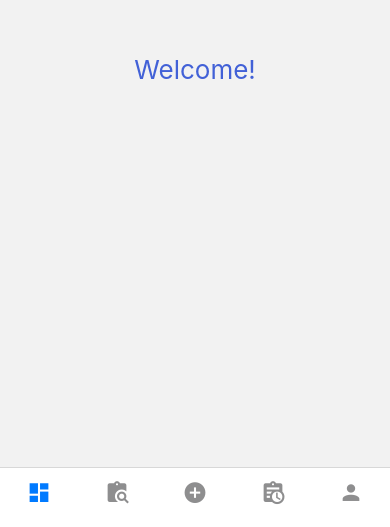
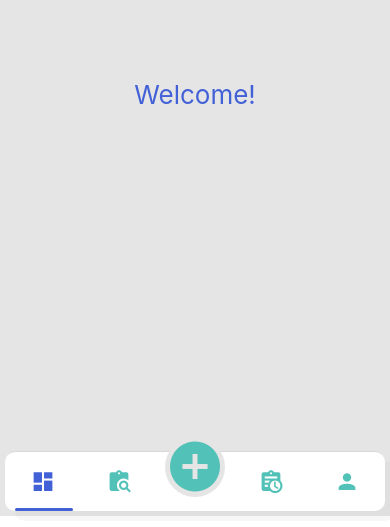
Before and after one commit to Pashkagreen/SkyDent, a React Native app: screen / in a window 390 px wide. Shown: the part 328-855 px from the top of the page. Built offline with nearby package versions, Linux system fonts and the light colour scheme.

Commit message:
added animation for bottom bar

```diff
--- a/App.js
+++ b/App.js
@@ -1,5 +1,6 @@
 import React, {useEffect} from 'react';
-import {NavigationContainer} from '@react-navigation/native';
+import {DefaultTheme, NavigationContainer} from '@react-navigation/native';
+import {Colors} from './src/utils/colors';
 
 import SplashScreen from 'react-native-splash-screen';
 import Tabs from './src/navigation/tabs';
@@ -10,10 +11,18 @@ const App = () => {
   }, []);
 
   return (
-    <NavigationContainer>
+    <NavigationContainer theme={navTheme}>
       <Tabs />
     </NavigationContainer>
   );
 };
 
 export default App;
+
+const navTheme = {
+  ...DefaultTheme,
+  colors: {
+    ...DefaultTheme.colors,
+    background: Colors.backgroundGrey,
+  },
+};
--- a/src/navigation/tabs.js
+++ b/src/navigation/tabs.js
@@ -1,17 +1,31 @@
 import {createBottomTabNavigator} from '@react-navigation/bottom-tabs';
 import screens from '../screens';
-import {StyleSheet} from 'react-native';
 import {Colors} from '../utils/colors';
+import {
+  Animated,
+  Platform,
+  StyleSheet,
+  TouchableOpacity,
+  View,
+} from 'react-native';
 import MaterialCommunityIcons from 'react-native-vector-icons/MaterialCommunityIcons';
+import {useRef} from 'react';
+import {useGetWidth} from '../utils/func';
 
 const Tab = createBottomTabNavigator();
 
 const Tabs = () => {
+  const width = useGetWidth();
+  const tabOffsetValue = useRef(new Animated.Value(0)).current;
   return (
+    <>
       <Tab.Navigator
         screenOptions={{
           tabBarShowLabel: false,
           headerShown: false,
+          tabBarStyle: styles.tabs,
+          tabBarActiveTintColor: Colors.blue,
+          tabBarInactiveTintColor: Colors.paleGreen,
         }}>
         <Tab.Screen
           name="Dashboard"
@@ -25,6 +39,15 @@ const Tabs = () => {
               />
             ),
           }}
+          listeners={() => ({
+            //Update....
+            tabPress: e => {
+              Animated.spring(tabOffsetValue, {
+                toValue: 0,
+                useNativeDriver: true,
+              }).start();
+            },
+          })}
         />
         <Tab.Screen
           name="Catalog"
@@ -38,17 +61,30 @@ const Tabs = () => {
               />
             ),
           }}
+          listeners={() => ({
+            // Onpress Update....
+            tabPress: e => {
+              Animated.spring(tabOffsetValue, {
+                toValue: width,
+                useNativeDriver: true,
+              }).start();
+            },
+          })}
         />
         <Tab.Screen
           name="Appointment"
           component={screens.Appointment}
           options={{
             tabBarIcon: ({color, size}) => (
+              <TouchableOpacity>
+                <View style={styles.mainTab}>
                   <MaterialCommunityIcons
                     name="plus-circle"
                     color={color}
-              size={size}
+                    size={60}
                   />
+                </View>
+              </TouchableOpacity>
             ),
           }}
         />
@@ -64,20 +100,82 @@ const Tabs = () => {
               />
             ),
           }}
+          listeners={({navigation, route}) => ({
+            // Onpress Update....
+            tabPress: e => {
+              Animated.spring(tabOffsetValue, {
+                toValue: width * 3,
+                useNativeDriver: true,
+              }).start();
+            },
+          })}
         />
         <Tab.Screen
           name="Profile"
           component={screens.Profile}
           options={{
             tabBarIcon: ({color, size}) => (
-            <MaterialCommunityIcons name="account" color={color} size={size} />
+              <MaterialCommunityIcons
+                name="account"
+                color={color}
+                size={size}
+              />
             ),
           }}
+          listeners={({navigation, route}) => ({
+            // Onpress Update....
+            tabPress: e => {
+              Animated.spring(tabOffsetValue, {
+                toValue: width * 4,
+                useNativeDriver: true,
+              }).start();
+            },
+          })}
         />
       </Tab.Navigator>
+      <Animated.View
+        style={{
+          width: width - 20,
+          height: 3,
+          backgroundColor: Colors.blue,
+          position: 'absolute',
+          bottom: 5,
+          // Horizontal Padding = 20...
+          left: 15,
+          borderRadius: 20,
+          transform: [{translateX: tabOffsetValue}],
+        }}
+      />
+    </>
   );
 };
 
 export default Tabs;
 
-const styles = StyleSheet.create({});
+const styles = StyleSheet.create({
+  tabs: {
+    backgroundColor: Colors.white,
+    position: 'absolute',
+    bottom: 5,
+    marginHorizontal: 5,
+    // Max Height...
+    height: 60,
+    borderRadius: 10,
+    // Shadow...
+    shadowColor: Colors.lightGrey,
+    shadowOpacity: 0.06,
+    shadowOffset: {
+      width: 10,
+      height: 10,
+    },
+  },
+  mainTab: {
+    width: 60,
+    height: 60,
+    backgroundColor: Colors.backgroundGrey,
+    borderRadius: 30,
+    justifyContent: 'center',
+    alignItems: 'center',
+    marginBottom: Platform.OS == 'android' ? 40 : 30,
+  },
+});
--- /dev/null
+++ b/src/utils/func.js
@@ -0,0 +1,11 @@
+import {useWindowDimensions} from 'react-native';
+
+export const useGetWidth = () => {
+  const {width} = useWindowDimensions();
+
+  // Horizontal Padding = 20...
+  let tabWidth = width - 80;
+
+  // Total five Tabs...
+  return tabWidth / 4;
+};
```
Lines whose indentation alone changed are shown as unchanged.
